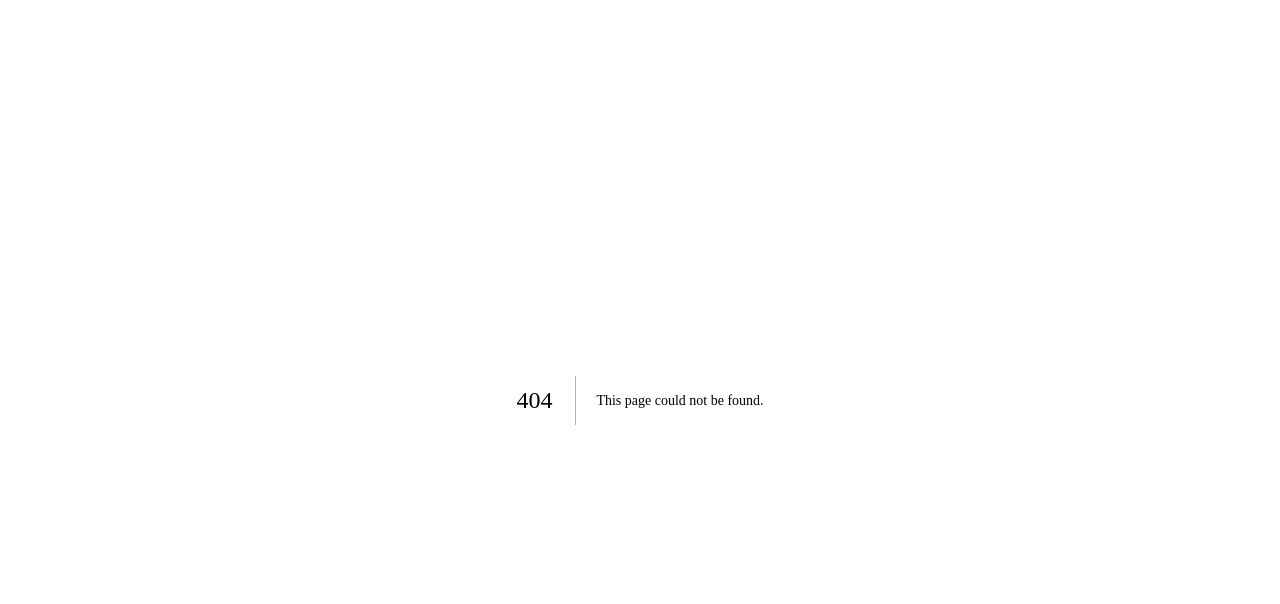
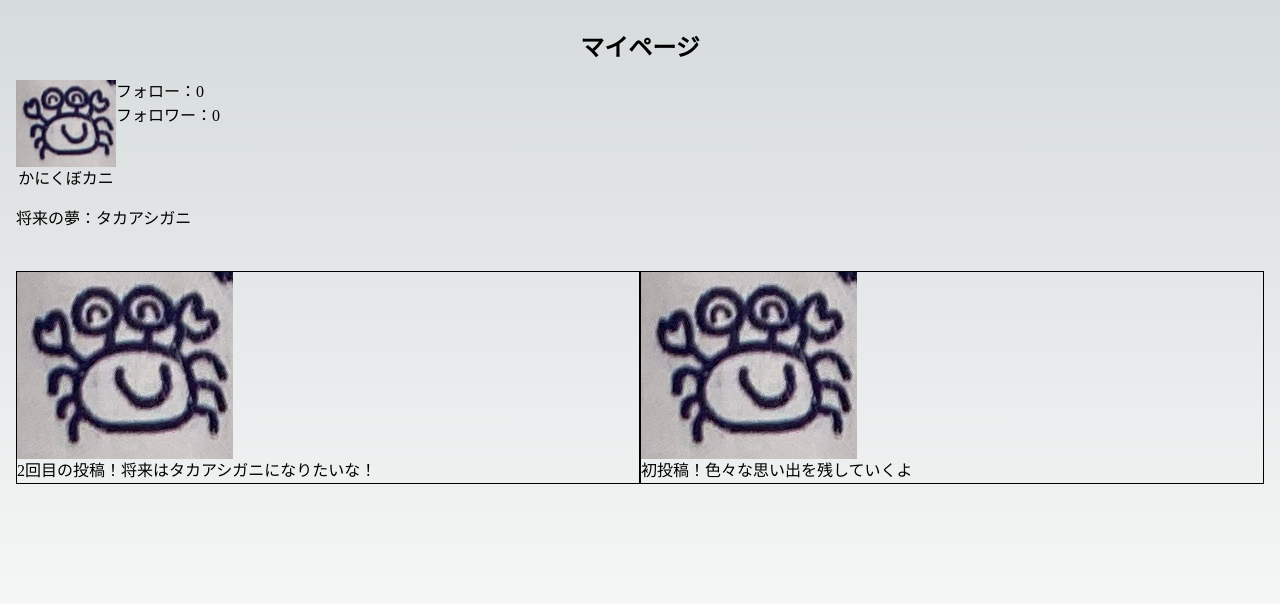
Before and after one commit to cafe-lake/diary-crab, a Next.js app in the folder client/: page /mypage in a window 1280 px wide. Before the commit this address had no page. Shown: the top 604 px of the page. Built offline with nearby package versions, Linux system fonts and the light colour scheme; a web font is replaced by a local one.

Commit message:
一旦マイページ

```diff
--- /dev/null
+++ b/client/app/mypage/page.tsx
@@ -0,0 +1,44 @@
+"use client";
+import Image from "next/image";
+import CrabImage from "../crab.jpg";
+
+export default function Home() {
+  return (
+    <main className="min-h-screen p-4">
+      <h2 className="text-2xl font-bold p-4 text-center">マイページ</h2>
+      <div className="flex">
+        <div>
+          <div className="flex justify-center">
+            <Image src={CrabImage} width={100} height={100} alt="crab" />
+          </div>
+          <div className="text-center">かにくぼカニ</div>
+        </div>
+        <div>
+          <div>フォロー：0</div>
+          <div>フォロワー：0</div>
+        </div>
+      </div>
+      <div className="mt-4">将来の夢：タカアシガニ</div>
+      <div className="flex mt-10">
+        <div className="w-1/2 border border-solid border-black">
+          <div className="w-full relative">
+            <Image
+              src={CrabImage}
+              width={0}
+              height={0}
+              sizes="100%"
+              alt="crab"
+            />
+          </div>
+          <div>2回目の投稿！将来はタカアシガニになりたいな！</div>
+        </div>
+        <div className="w-1/2 border border-solid border-black">
+          <div className="w-full relative">
+            <Image src={CrabImage} width={0} height={0} alt="crab" />
+          </div>
+          <div>初投稿！色々な思い出を残していくよ</div>
+        </div>
+      </div>
+    </main>
+  );
+}
```
